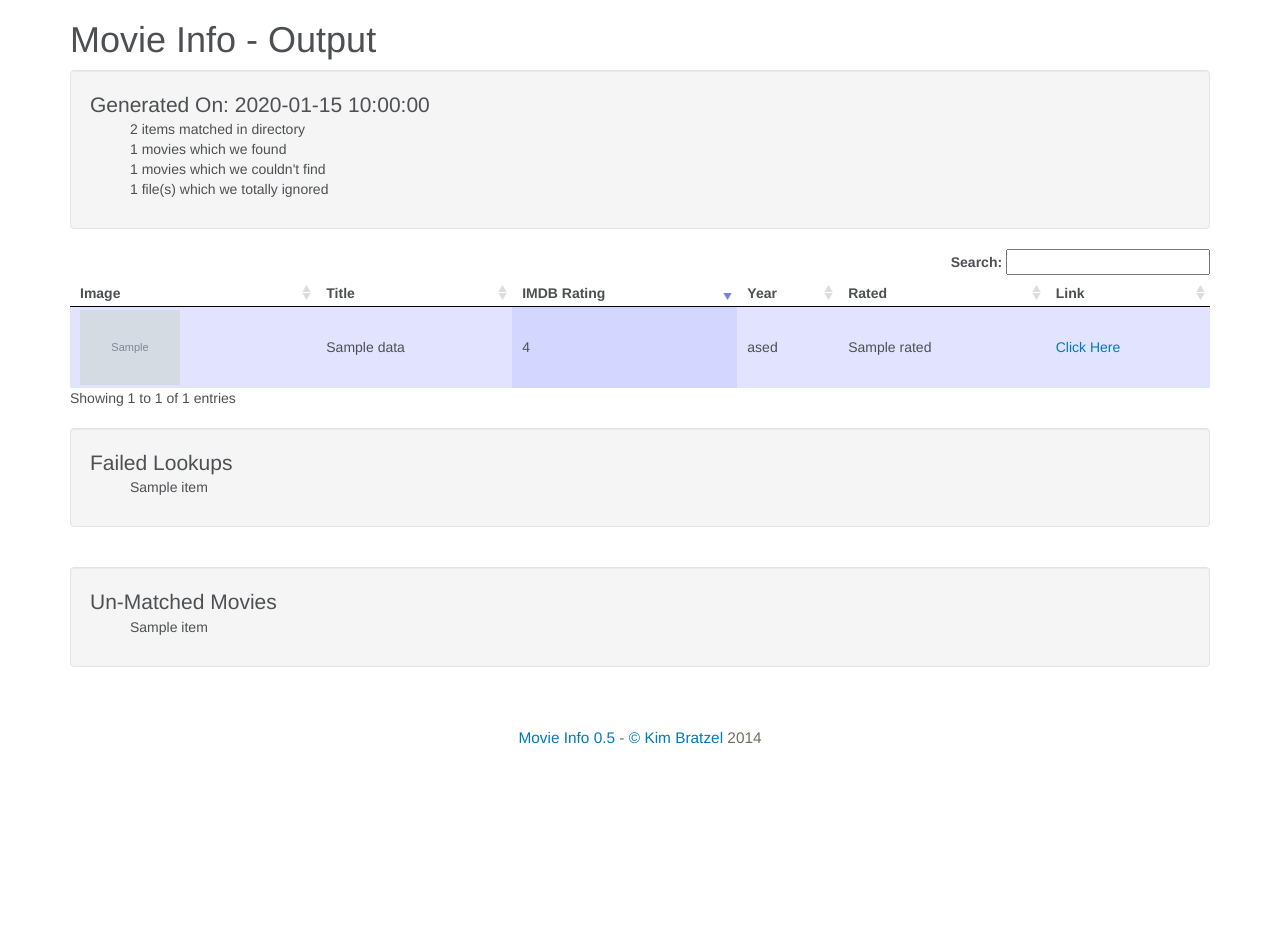
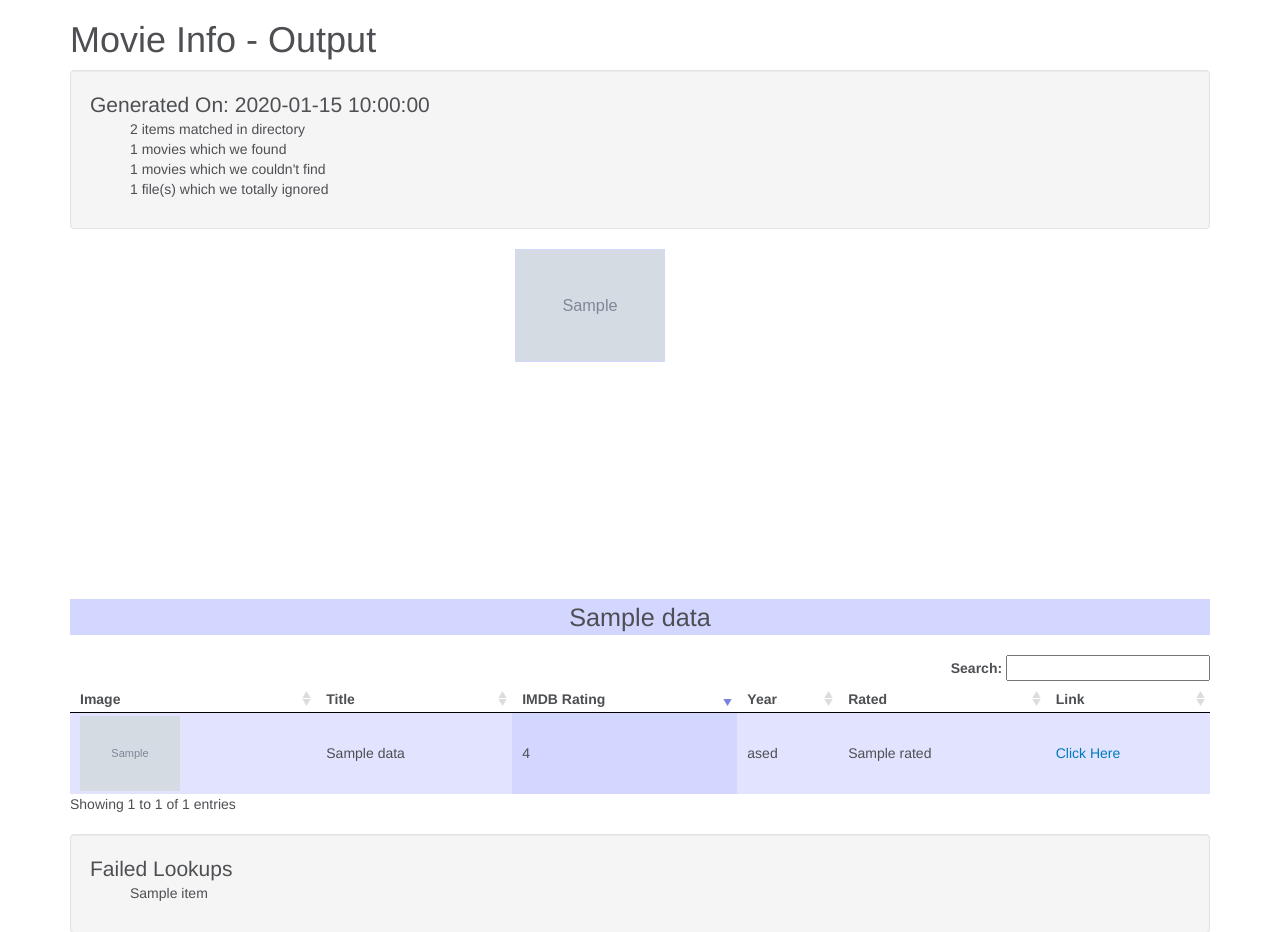
Before and after one commit to bratzelk/Movie-Info, a Python web app: template src/templates/main.html in a window 1280 px wide. Shown: the top 932 px of the page. Before the commit the page ends 744 px from the top, so only its background shows below. Run offline with Jinja, Linux system fonts and the light colour scheme; the template is opened without the code that fills it: most values are stand-ins (such as "Sample title", 1, 10 or a date in 2020); grey boxes marked "Sample" are stand-in pictures.

Commit message:
Added a nice looking cover-flow feature for html output.

```diff
--- a/_html_files/css/style.css
+++ b/_html_files/css/style.css
@@ -16,6 +16,54 @@ a:hover
 {
 
 }
+
+#coverflow
+{
+    width: 100%;
+    clear: both;
+    overflow: auto;
+    min-height: 300px;
+    height: 100%;
+}
+#coverflow img
+{
+    border: 1px solid black;
+    height: auto !important;
+    max-width: 150px !important;
+    max-height: 223px !important;
+
+    opacity: 0.9;
+}
+
+#coverflow img:hover
+{
+    cursor: pointer;
+    opacity: 1.0;
+    border: 1px solid #D3D6FF;
+}
+
+.coverflow-selected
+{
+    opacity: 1.0 !important;
+    border: 1px solid #D3D6FF !important;
+}
+
+.coverflow-meta
+{
+    position: relative !important;
+    width: 100%  !important;
+    clear: both;
+    overflow: hidden;
+    top: auto !important;
+    left: auto !important;
+    margin: 350px 0px 20px 0px;
+    font-size: 1.8em;
+    background: #D3D6FF;
+}
+
+
+
+
 
 .cover
 {
--- a/_html_files/js/scripts.js
+++ b/_html_files/js/scripts.js
@@ -8,6 +8,19 @@ $(document).ready(function()
         "aaSorting": [[2,'desc']],    //sort by the IMDB rating by default
     });
 
+    $('#coverflow').coverscroll({
+        'titleclass':'coverflow-meta',
+        'selectedclass':'coverflow-selected',
+        'scrollactive':false,
+        'distribution':1.8,
+        'scalethreshold':1,
+        'step':{ // compressed items on the side are steps
+            'limit': 6, // how many steps should be shown on each side
+            'width': 0, // how wide is the visible section of the step in pixels
+            'scale':false // scale down steps
+        }
+    });
+
 });
 
 
--- a/src/templates/main.html
+++ b/src/templates/main.html
@@ -36,6 +36,16 @@
                 <li>{{ (unMatched|length) }} file(s) which we totally ignored</li>
             </ul>
         </div>
+
+
+        <div id="coverflow">
+                {% for (current_movie,data) in movieLookupData %}
+                        <img src="{{ data['Poster'] }}" title="{{ data['Title'] }}" alt="{{ data['Title'] }}" />
+                {% endfor %}
+
+                <div class="clearfix"></div>
+        </div>
+
 
         <table id="movie-table" class="display">
             <thead>
@@ -87,6 +97,8 @@
     <script type="text/javascript" charset="utf-8" src="_html_files/js/jquery-1.11.0.min.js"></script>
     <script type="text/javascript" charset="utf-8" src="_html_files/js/bootstrap.min.js"></script>
     <script type="text/javascript" charset="utf-8" src="_html_files/js/jquery.dataTables.js"></script>
+    <script type="text/javascript" charset="utf-8" src="_html_files/js/jquery.coverscroll.js"></script>
+
     <script type="text/javascript" charset="utf-8" src="_html_files/js/scripts.js"></script>
 
 </body>
```
Also changed, not shown: example-output.html (+20 -2 lines), tests/unitTests.py (+1 -1 lines), _html_files/js/jquery.coverscroll.js (added).
